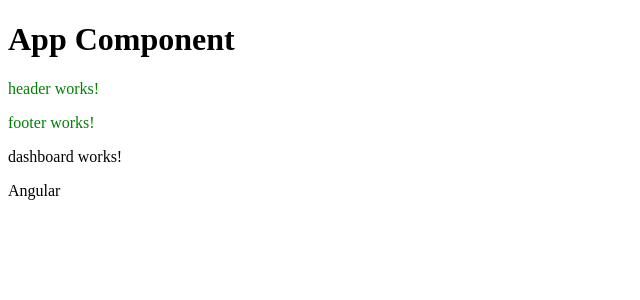
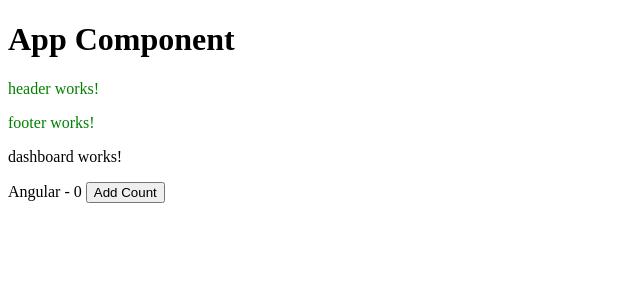
Before and after one commit to schuchard/ng-crash-course-201909, an Angular app: page / in a window 1280 px wide. Shown: the top 300 px of the page, without its empty margins (0-640 px from the left). Built offline with nearby package versions, Linux system fonts and the light colour scheme.

Commit message:
data-binding

```diff
--- a/src/app/app.component.html
+++ b/src/app/app.component.html
@@ -1,4 +1,8 @@
 <h1>App Component</h1>
 <app-header></app-header>
 <app-footer></app-footer>
-<app-dashboard [customer]="dashboardCustomer"></app-dashboard>
+<app-dashboard
+  [customer]="dashboardCustomer"
+  [count]="counter.asObservable() | async"
+></app-dashboard>
+<button (click)="addCount($event)">Add Count</button>
--- a/src/app/app.component.ts
+++ b/src/app/app.component.ts
@@ -1,11 +1,23 @@
 import { Component } from '@angular/core';
+import { BehaviorSubject } from 'rxjs';
 
 @Component({
   selector: 'app-root',
   templateUrl: './app.component.html',
-  styleUrls: ['./app.component.scss']
+  styleUrls: ['./app.component.scss'],
 })
 export class AppComponent {
+  countState = 0;
   title = 'blastoff';
-  dashboardCustomer = "Angular"
+  dashboardCustomer = 'Angular';
+  counter = new BehaviorSubject(0);
+
+  constructor() {
+    // this.counter.unsubscribe()
+  }
+
+  addCount() {
+    this.countState++;
+    this.counter.next(this.countState);
+  }
 }
--- a/src/app/dashboard/dashboard.component.html
+++ b/src/app/dashboard/dashboard.component.html
@@ -1,2 +1,2 @@
 <p>dashboard works!</p>
-{{customer}}
+{{customer}} - {{count}}
--- a/src/app/dashboard/dashboard.component.ts
+++ b/src/app/dashboard/dashboard.component.ts
@@ -7,7 +7,7 @@ import { Component, OnInit, Input } from '@angular/core';
 })
 export class DashboardComponent implements OnInit {
   @Input() customer: string;
-
+  @Input() count: number;
   constructor() { }
 
   ngOnInit() {
```
